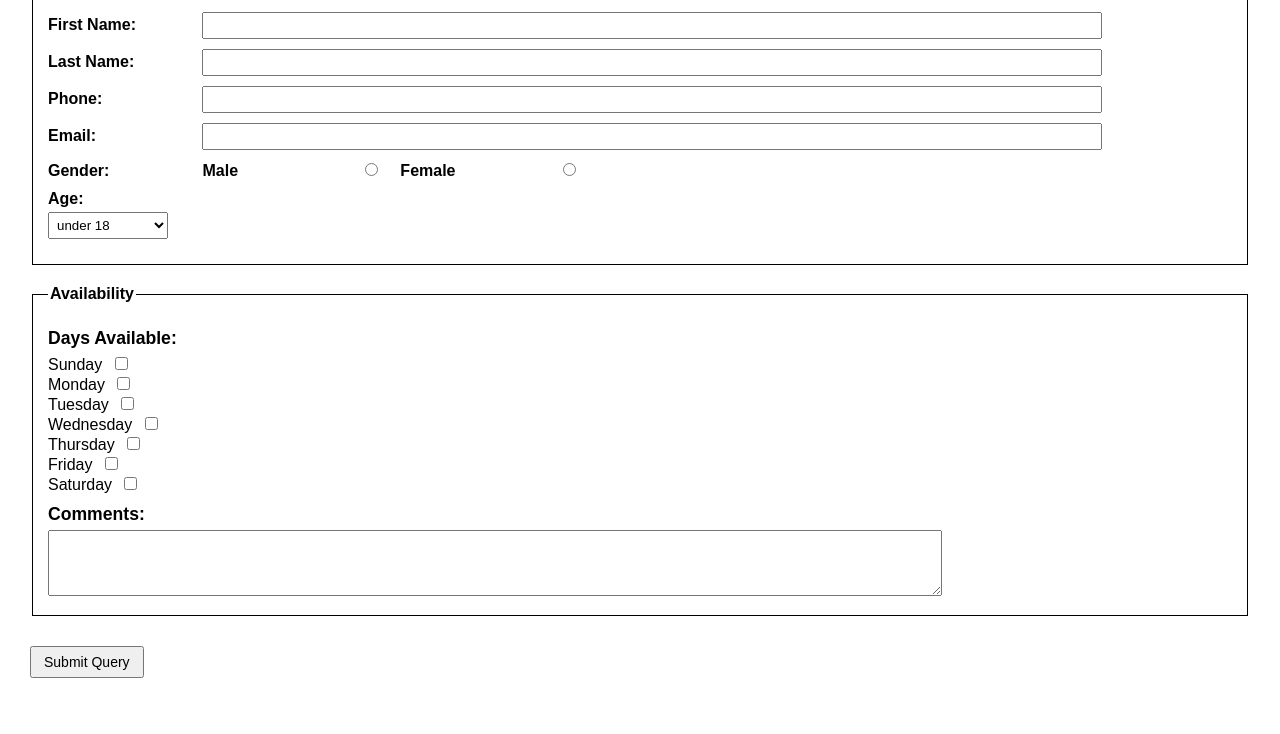
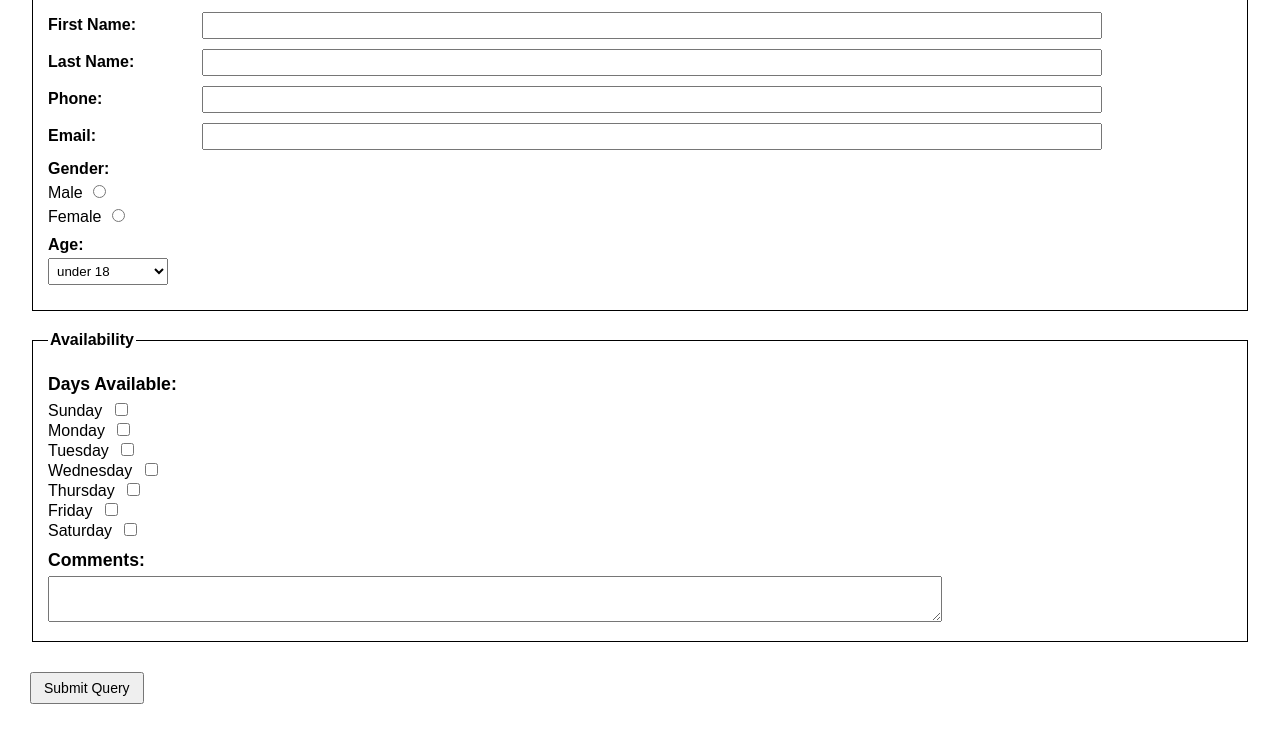
Before and after one commit to Mezzoo7/mbanimarei.lab5.github.io, a plain HTML site: page index.html in a window 1280 px wide. Shown: the part 109-843 px from the top of the page. Before the commit the page ends 817 px from the top, so only its background shows below. Drawn offline with Linux system fonts and the light colour scheme.

Commit message:
Update index.html

```diff
--- a/index.html
+++ b/index.html
@@ -5,14 +5,13 @@
     <meta name="viewport" content="width=device-width, initial-scale=1.0">
     <title>Volunteer Form</title>
     <style>
-        /* Basic page setup */
+        /* Basic layout */
         body {
             font-family: Arial, sans-serif;
             margin: 30px;
-            background-color: white; /* clean white background */
+            background-color: white;
         }
 
-        /* Boxed form sections */
         fieldset {
             border: 1px solid #000;
             background-color: white;
@@ -24,7 +23,7 @@
             font-weight: bold;
         }
 
-        /* Align text and inputs on one line */
+        /* Each form line */
         .form-row {
             margin-bottom: 10px;
         }
@@ -35,30 +34,50 @@
             font-weight: bold;
         }
 
-        /* Long text boxes (about 75% width) */
+        /* Longer input boxes */
         .form-row input[type="text"],
         .form-row input[type="email"] {
             width: 75%;
             padding: 4px;
         }
 
-        /* Age dropdown — smaller and underneath label */
+        /* Age section small and below label */
         .age-row {
             margin-bottom: 10px;
         }
 
         .age-row label {
             font-weight: bold;
-            display: block; /* put the label on its own line */
+            display: block;
             margin-bottom: 4px;
         }
 
         .age-row select {
-            width: 120px; /* small dropdown box */
+            width: 120px;
             padding: 4px;
         }
 
-        /* Section headers ("Days Available", "Comments") */
+        /* Gender section — radios below label but close together */
+        .gender-row {
+            margin-bottom: 10px;
+        }
+
+        .gender-row label {
+            font-weight: bold;
+            display: block;
+            margin-bottom: 4px;
+        }
+
+        .gender-options label {
+            font-weight: normal;
+            margin-right: 20px;
+        }
+
+        .gender-options input[type="radio"] {
+            margin-left: 6px;
+        }
+
+        /* Section titles like “Days Available” or “Comments” */
         .section-label {
             font-size: 1.1em;
             font-weight: bold;
@@ -66,26 +85,24 @@
             display: block;
         }
 
-        /* Each day on a new line */
+        /* Days listed vertically */
         .days {
             margin-top: 5px;
         }
 
         .days label {
-            display: block; /* stack days vertically */
+            display: block;
             font-weight: normal;
         }
 
-        /* Checkbox and radio button to the right of the text */
-        .days input[type="checkbox"],
-        .form-row input[type="radio"] {
+        .days input[type="checkbox"] {
             margin-left: 8px;
         }
 
-        /* Comment box styling */
+        /* Smaller comment box */
         textarea {
             width: 75%;
-            height: 60px;
+            height: 40px;
             margin-top: 5px;
         }
 
@@ -102,7 +119,7 @@
 
     <form action="http://bloomingdale.sat.iit.edu/kriedan/lab3formscript.php" method="POST">
 
-        <!-- Personal Info -->
+        <!-- My Info -->
         <fieldset>
             <legend>My Info</legend>
 
@@ -126,12 +143,12 @@
                 <input type="email" id="email_field" name="email_field">
             </div>
 
-            <div class="form-row">
+            <div class="gender-row">
                 <label>Gender:</label>
-                <label for="male">Male</label>
-                <input type="radio" id="male" name="gender_field" value="male">
-                <label for="female" style="margin-left:15px;">Female</label>
-                <input type="radio" id="female" name="gender_field" value="female">
+                <div class="gender-options">
+                    <label for="male">Male <input type="radio" id="male" name="gender_field" value="male"></label>
+                    <label for="female">Female <input type="radio" id="female" name="gender_field" value="female"></label>
+                </div>
             </div>
 
             <div class="age-row">
@@ -162,10 +179,10 @@
             <textarea id="comments_field" name="comments_field"></textarea>
         </fieldset>
 
-        <!-- Hidden Field -->
+        <!-- Hidden field -->
         <input type="hidden" name="hidden_field" value="AnitaDee">
 
-        <!-- Submit Button -->
+        <!-- Submit -->
         <input class="submit-btn" type="submit" value="Submit Query">
     </form>
 </body>
```
